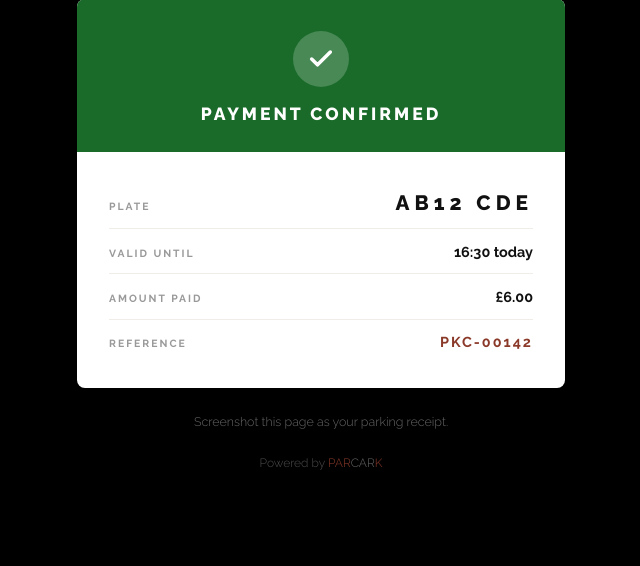
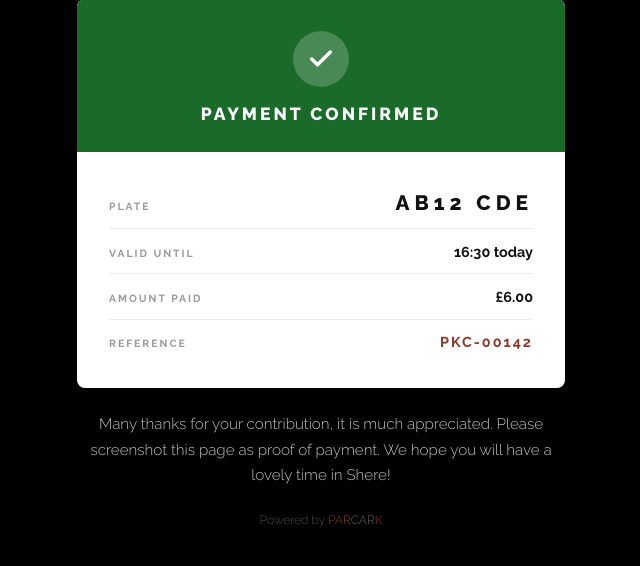
Before and after one commit to gswelby-png/landmarque, a FastAPI app: page /receipt/1 in a window 1280 px wide. Shown: the part 121-687 px from the top of the page, without its empty margins (319-959 px from the left). Run offline with FastAPI, Linux system fonts and the light colour scheme; data comes from the database, SQL or seed files in the repository.

Commit message:
Update receipt thank-you text and match welcome text styling

```diff
--- a/app/templates/driver/receipt_placeholder.html
+++ b/app/templates/driver/receipt_placeholder.html
@@ -100,10 +100,12 @@
     }
     .screenshot-note {
       text-align: center;
-      font-size: .78rem;
-      color: rgba(255,255,255,.4);
+      font-size: 0.95rem;
+      color: rgba(255,255,255,0.75);
       font-weight: 300;
-      line-height: 1.6;
+      line-height: 1.7;
+      max-width: 480px;
+      margin: 0 auto;
       padding: .5rem 0 1rem;
     }
     .stripe-note {
@@ -156,7 +158,7 @@
       </div>
     </div>
 
-    <p class="screenshot-note">Screenshot this page as your parking receipt.</p>
+    <p class="screenshot-note">Many thanks for your contribution, it is much appreciated. Please screenshot this page as proof of payment. We hope you will have a lovely time in Shere!</p>
 
     <p class="stripe-note">
       Powered by <span style="color:#8B3A2A">PAR</span><span style="color:rgba(255,255,255,.4)">CAR</span><span style="color:#8B3A2A">K</span>
```
